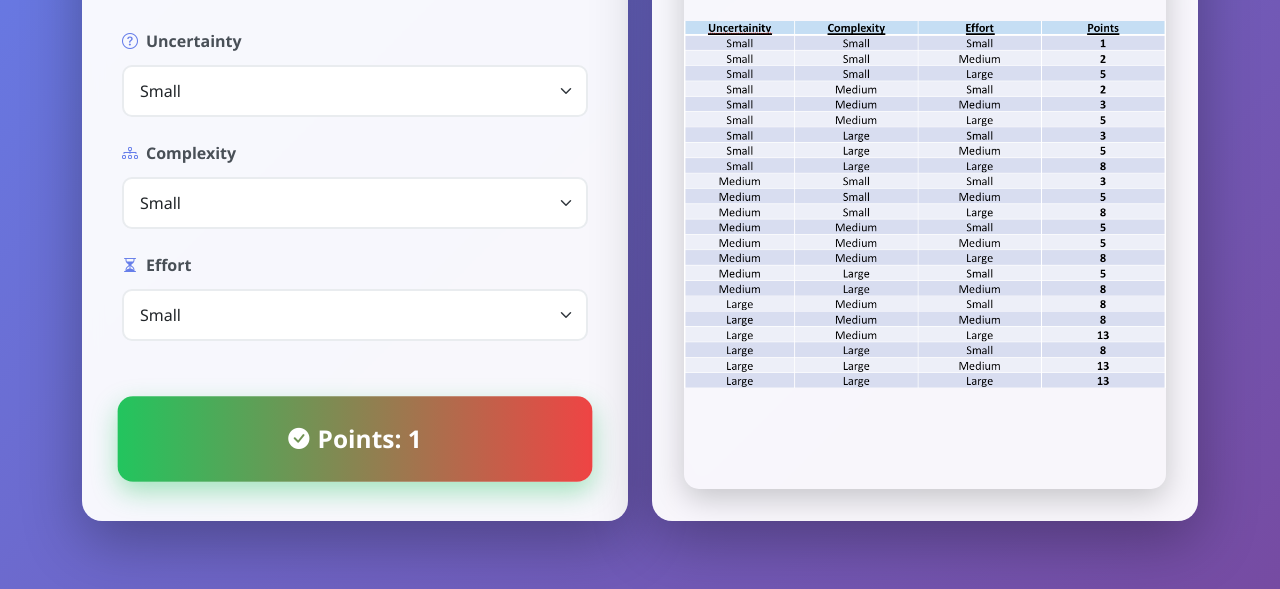
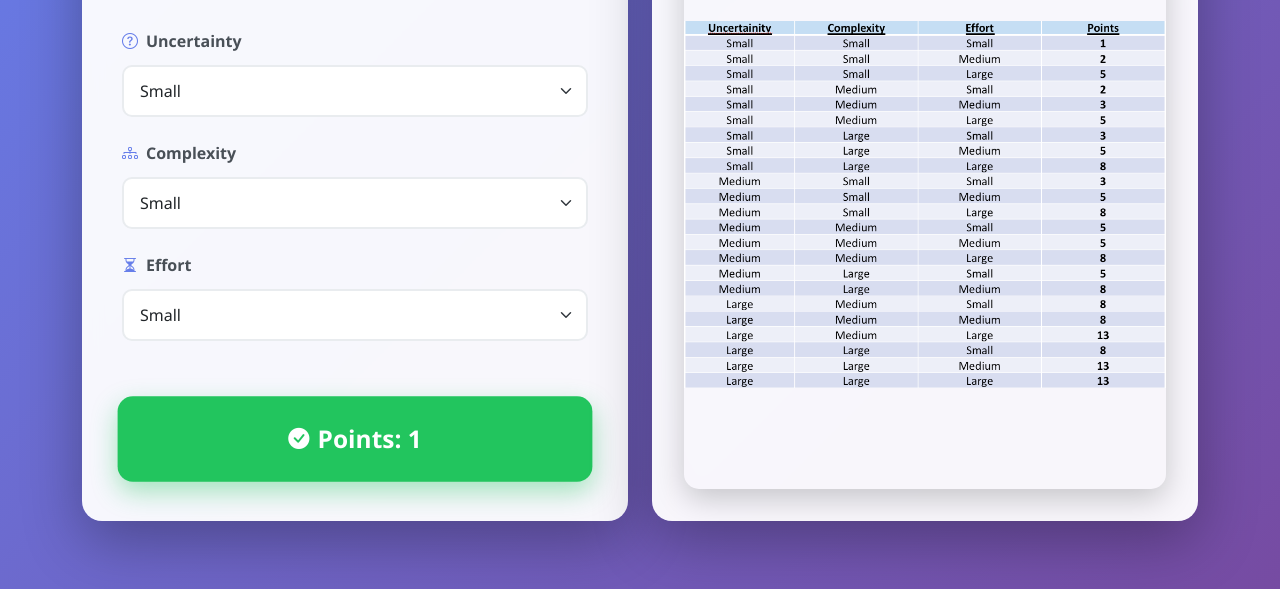
Before and after one commit to pushkar803/story-points-counter, a plain HTML site: page index.html in a window 1280 px wide. Shown: the part 251-840 px from the top of the page. Drawn offline with nearby package versions, Linux system fonts and the light colour scheme.

Commit message:
Refactor color calculation logic in getColorForPoints function
Removed normalization comments and streamlined the color assignment for specific points. Enhanced the function to return solid colors for points 1 and 13, while maintaining a gradient for values in between. Updated variable names for clarity.

```diff
--- a/index.html
+++ b/index.html
@@ -446,9 +446,6 @@
         });
 
         function getColorForPoints(points) {
-            // Normalize points to 0-1 scale (1 = 0, 13 = 1)
-            const normalized = (points - 1) / (13 - 1);
-
             // Green color (RGB: 34, 197, 94) - for point 1
             const greenR = 34;
             const greenG = 197;
@@ -458,6 +455,20 @@
             const redR = 239;
             const redG = 68;
             const redB = 68;
+
+            // For point 1: return solid green
+            if (points === 1) {
+                return `rgb(${greenR}, ${greenG}, ${greenB})`;
+            }
+
+            // For point 13: return solid red
+            if (points === 13) {
+                return `rgb(${redR}, ${redG}, ${redB})`;
+            }
+
+            // For points in between: create a gradient from green to red
+            // Normalize points to 0-1 scale (1 = 0, 13 = 1)
+            const normalized = (points - 1) / (13 - 1);
 
             // Calculate the color at the current points position
             const r = Math.round(greenR + (redR - greenR) * normalized);
@@ -496,11 +507,11 @@
                     resultEl.innerHTML = `<i class="bi bi-check-circle-fill"></i><span>Points: ${points}</span>`;
                     errorEl.innerHTML = '';
 
-                    // Apply dynamic gradient based on points value
-                    const gradient = getColorForPoints(points);
-                    resultEl.style.background = gradient;
+                    // Apply dynamic color/gradient based on points value
+                    const colorOrGradient = getColorForPoints(points);
+                    resultEl.style.background = colorOrGradient;
 
-                    // Update shadow color to match the gradient
+                    // Update shadow color to match the color
                     const normalized = (points - 1) / (13 - 1);
                     const shadowR = Math.round(34 + (239 - 34) * normalized);
                     const shadowG = Math.round(197 + (68 - 197) * normalized);
```
